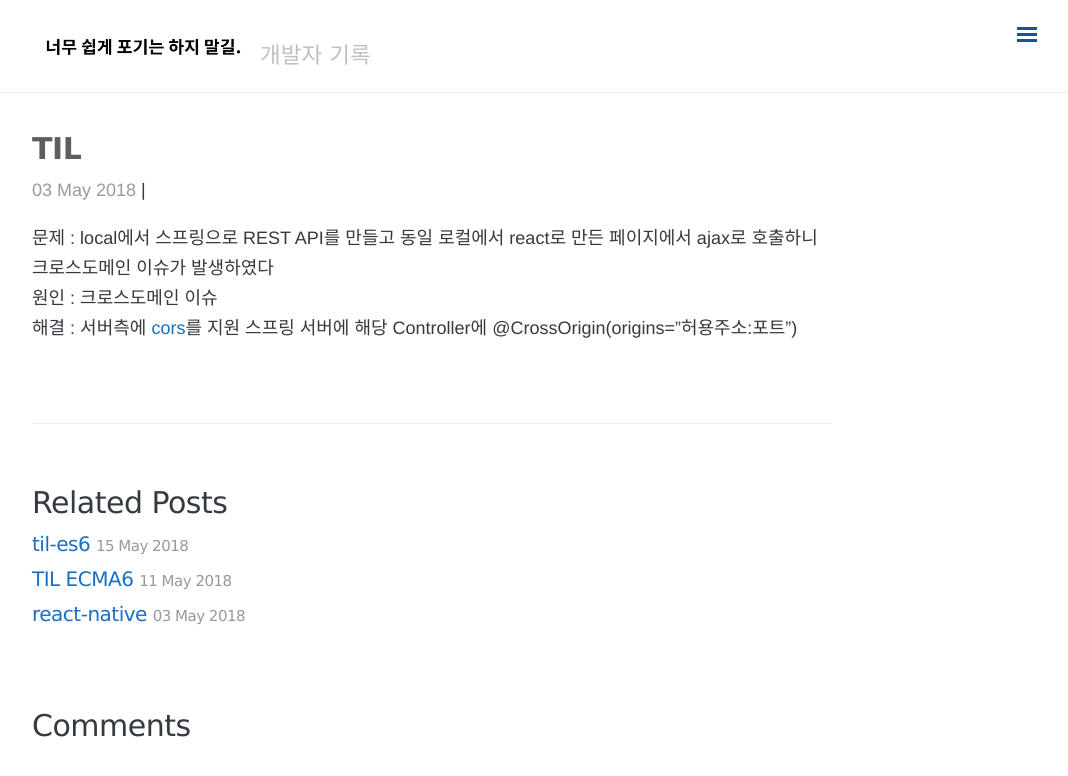
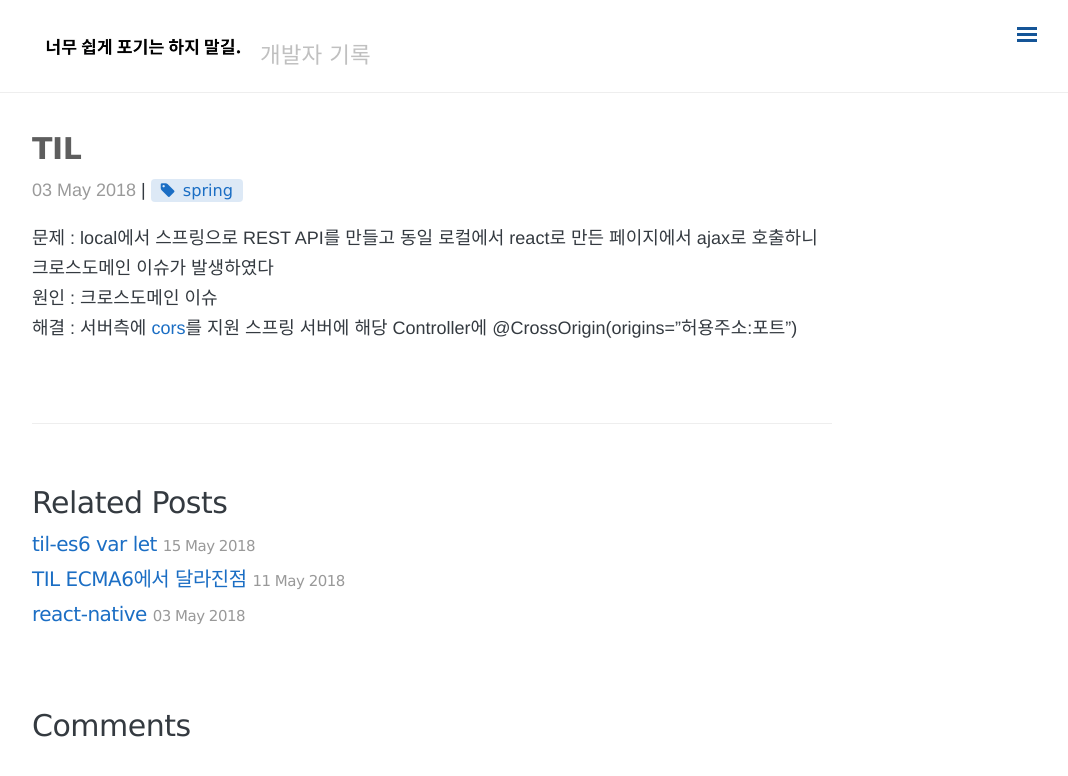
Before and after one commit to minigear/minigear.github.io, a Jekyll site: the page built from _posts/2018/2018-05-03-til.md, in a window 1280 px wide. Shown: the top 776 px of the page, without its empty margins (208-1276 px from the left). Built offline with Jekyll 4.4.1, drawn with Linux system fonts in a browser that asks for light colours; nearby versions of some CDN libraries; comment, search, counter and statistics services are not loaded.

Commit message:
카테고리 추가

````diff
--- a/_posts/2018/2018-05-03-til.md
+++ b/_posts/2018/2018-05-03-til.md
@@ -2,9 +2,9 @@
 layout: "post"
 title: "TIL"
 date:   "2018-05-03 16:13"
-categories: []
+categories: [TIL (Today I Learned)]
 permalink: /2018/:year/:month/:day/:title/
-tags: []
+tags: [spring]
 comments: true
 ---
 문제 : local에서 스프링으로 REST API를 만들고 동일 로컬에서 react로 만든 페이지에서 ajax로 호출하니 크로스도메인 이슈가 발생하였다
--- a/_posts/2018/2018-05-11-til-ecma6.md
+++ b/_posts/2018/2018-05-11-til-ecma6.md
@@ -1,8 +1,8 @@
 ---
 layout: "post"
-title: "TIL ECMA6"
+title: "TIL ECMA6에서 달라진점"
 date:   "2018-05-11 16:22"
-categories: []
+categories: [TIL (Today I Learned)]
 permalink: /2018/:year/:month/:day/:title/
 tags: [javascript]
 comments: true
--- a/_posts/2018/2018-05-15-til-es6.md
+++ b/_posts/2018/2018-05-15-til-es6.md
@@ -1,10 +1,10 @@
 ---
 layout: "post"
-title: "til-es6"
+title: "til-es6 var let"
 date:   "2018-05-15 14:16"
-categories: []
+categories: [TIL (Today I Learned)]
 permalink: /2018/:year/:month/:day/:title/
-tags: []
+tags: [javascript]
 comments: true
 ---
 ```HTML
````
